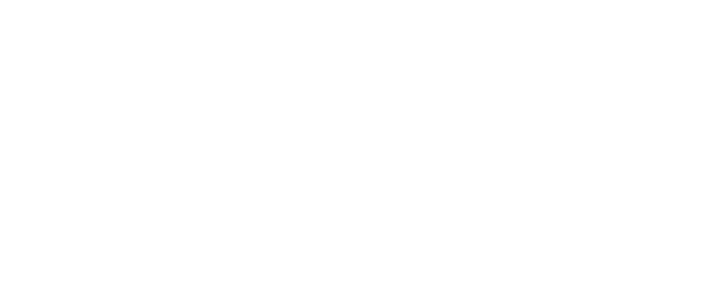
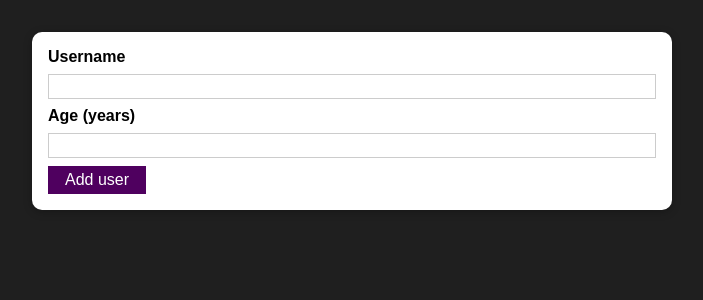
Before and after one commit to davidleonn/react-user-app, a React (Create React App) app in the folder my-react-user-app/: page / in a window 1280 px wide. Shown: the top 300 px of the page, without its empty margins (288-991 px from the left). Built offline with nearby package versions, Linux system fonts and the light colour scheme.

Commit message:
Add user logic

```diff
--- a/my-react-user-app/src/App.js
+++ b/my-react-user-app/src/App.js
@@ -1,10 +1,10 @@
-import React from 'react';
-
+import React from "react";
+import AddUser from "./components/users/AddUser";
 
 function App() {
   return (
     <div>
-
+      <AddUser />
     </div>
   );
 }
--- /dev/null
+++ b/my-react-user-app/src/components/UI/Button.jsx
@@ -0,0 +1,17 @@
+import React from "react";
+
+import styles from "../../styles/Button.module.css";
+
+function Button(props) {
+  return (
+    <button
+      className={styles.button}
+      type={props.type || "button"}
+      onClick={props.onClick}
+    >
+      {props.children}
+    </button>
+  );
+}
+
+export default Button;
--- /dev/null
+++ b/my-react-user-app/src/components/UI/Card.jsx
@@ -0,0 +1,11 @@
+import React from "react";
+
+import styles from "../../styles/Card.module.css";
+
+function Card(props) {
+  return (
+    <div className={`${styles.card} ${props.className}`}>{props.children}</div>
+  );
+}
+
+export default Card;
--- /dev/null
+++ b/my-react-user-app/src/components/users/AddUser.jsx
@@ -0,0 +1,51 @@
+import React, { useState } from "react";
+
+import styles from "../../styles/AddUser.module.css";
+import Card from "../UI/Card";
+import Button from "../UI/Button";
+
+function AddUser(props) {
+  const [enteredUser, setEnteredUser] = useState("");
+  const [age, setAge] = useState("");
+
+  const addUserHandler = (event) => {
+    event.preventDefault();
+    if (enteredUser.trim().length === 0 || age.trim().length === 0) {
+      return;
+    }
+
+    if (+age < 1) {
+      return;
+    }
+
+    setEnteredUser("");
+    setAge("");
+  };
+
+  const usernameAddHandler = (event) => {
+    setEnteredUser(event.target.value);
+  };
+
+  const ageChangeHandler = (event) => {
+    setAge(event.target.value);
+  };
+
+  return (
+    <Card className={styles.input}>
+      <form onSubmit={addUserHandler}>
+        <label htmlFor="username">Username</label>
+        <input
+          id="username"
+          type="text"
+          onChange={usernameAddHandler}
+          value={enteredUser}
+        />
+        <label htmlFor="age">Age (years)</label>
+        <input id="age" type="number" onChange={ageChangeHandler} value={age} />
+        <Button type="submit">Add user</Button>
+      </form>
+    </Card>
+  );
+}
+
+export default AddUser;
--- a/my-react-user-app/src/index.css
+++ b/my-react-user-app/src/index.css
@@ -4,6 +4,7 @@
 
 html {
   font-family: sans-serif;
+  background: #1f1f1f;
 }
 
 body {
--- /dev/null
+++ b/my-react-user-app/src/styles/AddUser.module.css
@@ -0,0 +1,26 @@
+.input {
+  margin: 2rem auto;
+  padding: 1rem;
+  width: 90%;
+  max-width: 40rem;
+}
+
+.input label {
+  display: block;
+  font-weight: bold;
+  margin-bottom: 0.5rem;
+}
+
+.input input {
+  font: inherit;
+  display: block;
+  width: 100%;
+  border: 1px solid #ccc;
+  padding: 0.15rem;
+  margin-bottom: 0.5rem;
+}
+
+.input input:focus {
+  outline: none;
+  border-color: #4f005f;
+}
--- /dev/null
+++ b/my-react-user-app/src/styles/Button.module.css
@@ -0,0 +1,18 @@
+.button {
+  font: inherit;
+  border: 1px solid #4f005f;
+  background: #4f005f;
+  color: white;
+  padding: 0.25rem 1rem;
+  cursor: pointer;
+}
+
+.button:hover,
+.button:active {
+  background: #741188;
+  border-color: #741188;
+}
+
+.button:focus {
+  outline: none;
+}
--- /dev/null
+++ b/my-react-user-app/src/styles/Card.module.css
@@ -0,0 +1,5 @@
+.card {
+  background: white;
+  box-shadow: 0 2px 8px rgba(0, 0, 0, 0.26);
+  border-radius: 10px;
+}
```
